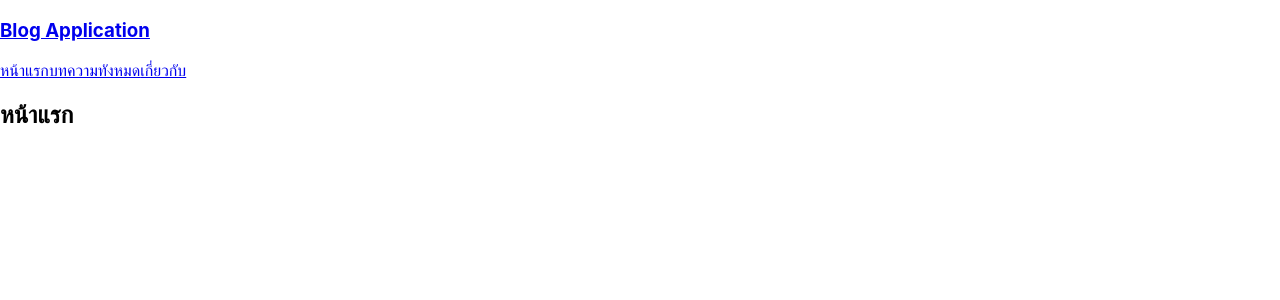
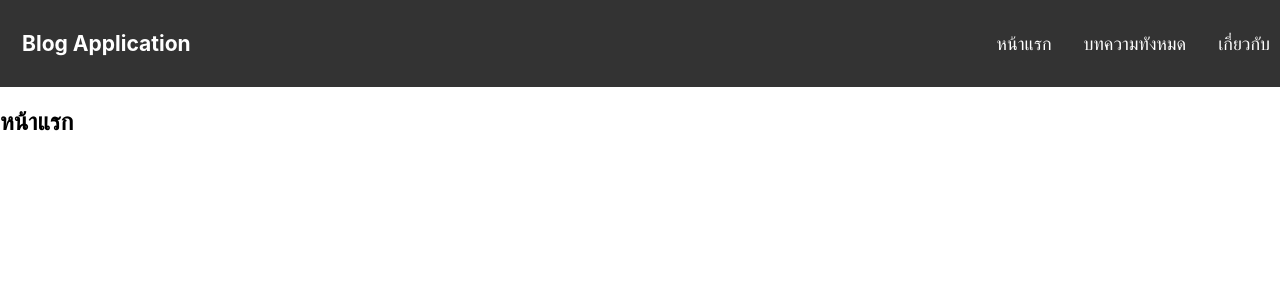
Before and after one commit to Dewz10/Training_React, a React (Create React App) app in the folder react-blog-app/: page / in a window 1280 px wide. Shown: the top 300 px of the page. Built offline with nearby package versions, Linux system fonts and the light colour scheme.

Commit message:
add style navbar

```diff
--- /dev/null
+++ b/react-blog-app/src/components/Navbar.css
@@ -0,0 +1,25 @@
+nav{
+    display: flex;
+    justify-content: center;
+    align-items: center;
+    background: #333;
+}
+
+.logo{
+    margin-right: auto;
+    padding-left: 10px;
+    color: white;
+}
+
+a{
+    color: white;
+    text-decoration: none;
+    margin-left: 12px;
+    font-size: 18px;
+    padding: 10px;
+}
+
+a:hover{
+    color: orange;
+    transition: all 500ms;
+}
--- a/react-blog-app/src/components/Navbar.js
+++ b/react-blog-app/src/components/Navbar.js
@@ -1,4 +1,5 @@
 import { Link } from "react-router-dom";
+import "./Navbar.css";
 
 export default function Navbar() {
   return (
```
